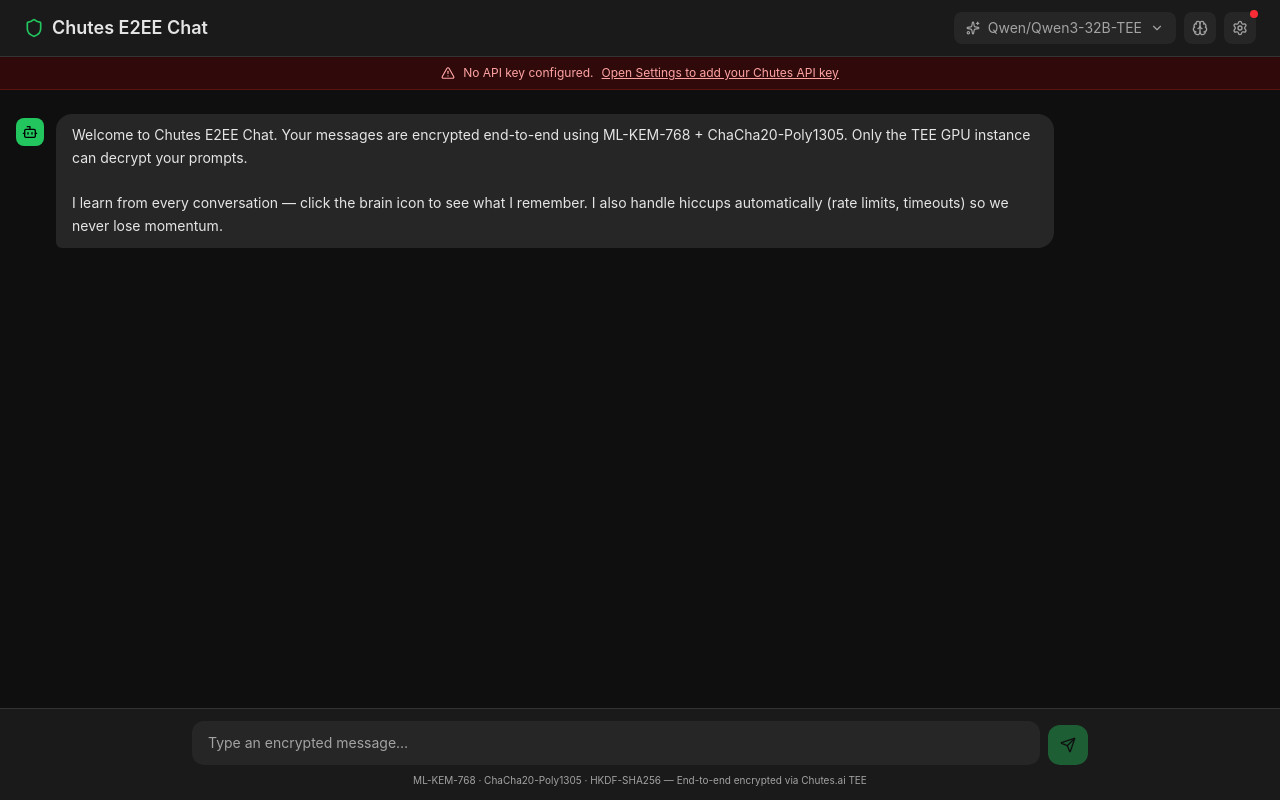
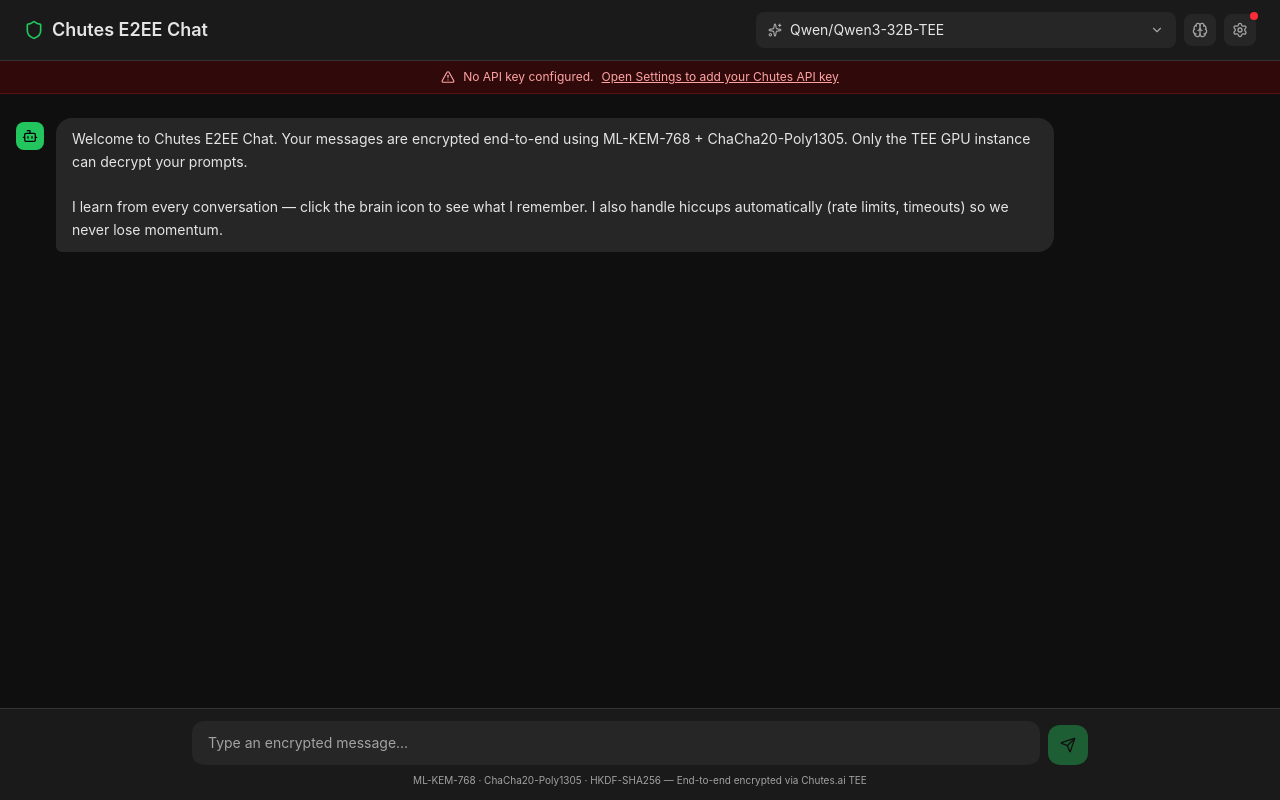
Before and after one commit to alex-drocks/chutes-e2ee-chat, a Next.js app in the folder renderer/: page / in a window 1280 px wide. Built offline with nearby package versions, Linux system fonts and the light colour scheme.

Commit message:
feat(chat): enhance model selection with search functionality and keyboard navigation

```diff
--- a/renderer/src/components/ChatPage.tsx
+++ b/renderer/src/components/ChatPage.tsx
@@ -1,6 +1,6 @@
 'use client';
 
-import { useState, useRef, useEffect, useCallback } from 'react';
+import { useState, useRef, useEffect, useCallback, useMemo } from 'react';
 import {
   Send,
   Square,
@@ -85,6 +85,8 @@
   const [modelStatsLoading, setModelStatsLoading] = useState(false);
   const [modelStatsError, setModelStatsError] = useState('');
   const [showModelMenu, setShowModelMenu] = useState(false);
+  const [modelQuery, setModelQuery] = useState('');
+  const [highlightedModelIndex, setHighlightedModelIndex] = useState(0);
   const [showSettings, setShowSettings] = useState(false);
   const [apiKey, setApiKey] = useState('');
   const [apiKeySaved, setApiKeySaved] = useState(false);
@@ -97,6 +99,7 @@
 
   const messagesEndRef = useRef<HTMLDivElement>(null);
   const inputRef = useRef<HTMLTextAreaElement>(null);
+  const modelInputRef = useRef<HTMLInputElement>(null);
   const menuRef = useRef<HTMLDivElement>(null);
   const settingsRef = useRef<HTMLDivElement>(null);
   const requestIdRef = useRef<string | null>(null);
@@ -118,6 +121,14 @@
       }
     }
   }, []);
+
+  const selectModel = useCallback((nextModel: string) => {
+    setModel(nextModel);
+    setModelQuery('');
+    setHighlightedModelIndex(0);
+    setShowModelMenu(false);
+    modelInputRef.current?.blur();
+  }, [setModel]);
 
   const applyApiKeyStatus = useCallback((res: any) => {
     if (!res.ok) {
@@ -208,14 +219,86 @@
   /* ── Close menus on outside click ───────────────────────────────────────── */
   useEffect(() => {
     function handleClick(e: MouseEvent) {
-      if (menuRef.current && !menuRef.current.contains(e.target as Node))
+      if (menuRef.current && !menuRef.current.contains(e.target as Node)) {
         setShowModelMenu(false);
+        setModelQuery('');
+        setHighlightedModelIndex(0);
+      }
       if (settingsRef.current && !settingsRef.current.contains(e.target as Node))
         setShowSettings(false);
     }
     document.addEventListener('mousedown', handleClick);
     return () => document.removeEventListener('mousedown', handleClick);
   }, []);
+
+  const filteredModels = useMemo(() => {
+    const query = modelQuery.trim().toLowerCase();
+    if (!query) return models;
+    const terms = query.split(/\s+/).filter(Boolean);
+    return models.filter((m) => {
+      const lower = m.toLowerCase();
+      return terms.every((term) => lower.includes(term));
+    });
+  }, [modelQuery, models]);
+
+  useEffect(() => {
+    setHighlightedModelIndex((idx) => {
+      if (filteredModels.length === 0) return 0;
+      return Math.min(idx, filteredModels.length - 1);
+    });
+  }, [filteredModels.length]);
+
+  const openModelMenu = useCallback(() => {
+    const currentIndex = filteredModels.indexOf(model);
+    setHighlightedModelIndex(currentIndex >= 0 ? currentIndex : 0);
+    setShowModelMenu(true);
+  }, [filteredModels, model]);
+
+  const handleModelKeyDown = useCallback((e: React.KeyboardEvent<HTMLInputElement>) => {
+    if (e.key === 'ArrowDown') {
+      e.preventDefault();
+      setShowModelMenu(true);
+      setHighlightedModelIndex((idx) => {
+        if (filteredModels.length === 0) return 0;
+        return (idx + 1) % filteredModels.length;
+      });
+      return;
+    }
+
+    if (e.key === 'ArrowUp') {
+      e.preventDefault();
+      setShowModelMenu(true);
+      setHighlightedModelIndex((idx) => {
+        if (filteredModels.length === 0) return 0;
+        return (idx - 1 + filteredModels.length) % filteredModels.length;
+      });
+      return;
+    }
+
+    if (e.key === 'Enter') {
+      e.preventDefault();
+      const nextModel = filteredModels[highlightedModelIndex] || filteredModels[0];
+      if (nextModel) {
+        selectModel(nextModel);
+      }
+      return;
+    }
+
+    if (e.key === 'Escape') {
+      e.preventDefault();
+      setShowModelMenu(false);
+      setModelQuery('');
+      setHighlightedModelIndex(0);
+      modelInputRef.current?.blur();
+    }
+  }, [filteredModels, highlightedModelIndex, selectModel]);
+
+  useEffect(() => {
+    if (!showModelMenu || filteredModels.length === 0) return;
+    document
+      .getElementById(`model-option-${highlightedModelIndex}`)
+      ?.scrollIntoView({ block: 'nearest' });
+  }, [filteredModels.length, highlightedModelIndex, showModelMenu]);
 
   /* ── Auto-resize textarea ───────────────────────────────────────────────── */
   useEffect(() => {
@@ -814,40 +897,92 @@
         <div className="flex items-center gap-2">
           {/* Model picker */}
           <div className="relative" ref={menuRef}>
-            <button
-              onClick={() => setShowModelMenu(!showModelMenu)}
-              className="flex items-center gap-2 px-3 py-1.5 rounded-lg bg-[var(--bg-tertiary)] text-sm text-[var(--text-secondary)] hover:text-[var(--text-primary)] transition-colors"
+            <div
+              role="combobox"
+              aria-expanded={showModelMenu}
+              aria-controls="model-options"
+              aria-haspopup="listbox"
+              aria-activedescendant={showModelMenu && filteredModels.length > 0 ? `model-option-${highlightedModelIndex}` : undefined}
+              className="flex h-9 w-[420px] max-w-[48vw] items-center gap-2 rounded-lg bg-[var(--bg-tertiary)] px-3 text-sm text-[var(--text-secondary)] transition-colors focus-within:ring-1 focus-within:ring-[var(--accent)] hover:text-[var(--text-primary)]"
+              onMouseDown={(e) => {
+                if (e.target === e.currentTarget) {
+                  e.preventDefault();
+                  modelInputRef.current?.focus();
+                  openModelMenu();
+                }
+              }}
             >
               <Sparkles className="w-3.5 h-3.5" />
-              <span className="flex min-w-0 flex-col items-start">
-                <span className="max-w-[200px] truncate">{model}</span>
+              <input
+                ref={modelInputRef}
+                value={showModelMenu ? modelQuery : model}
+                onFocus={openModelMenu}
+                onChange={(e) => {
+                  setModelQuery(e.target.value);
+                  setHighlightedModelIndex(0);
+                  setShowModelMenu(true);
+                }}
+                onKeyDown={handleModelKeyDown}
+                aria-autocomplete="list"
+                className="min-w-0 flex-1 bg-transparent text-sm text-[var(--text-primary)] outline-none placeholder-[var(--text-secondary)]"
+                placeholder="Search models"
+                spellCheck={false}
+              />
               <ModelStatsLine
                 stats={selectedModelStats}
                 loading={modelStatsLoading && !selectedModelStats}
                 error={modelStatsError}
+                className="hidden shrink-0 sm:inline"
               />
-              </span>
+              <button
+                type="button"
+                onClick={() => {
+                  modelInputRef.current?.focus();
+                  if (showModelMenu) {
+                    setShowModelMenu(false);
+                    setModelQuery('');
+                  } else {
+                    openModelMenu();
+                  }
+                }}
+                className="shrink-0 text-[var(--text-secondary)] hover:text-[var(--text-primary)]"
+                tabIndex={-1}
+              >
                 <ChevronDown className="w-3.5 h-3.5" />
               </button>
+            </div>
             {showModelMenu && (
-              <div className="absolute right-0 top-full mt-1 w-80 rounded-lg bg-[var(--bg-secondary)] border border-[var(--border)] shadow-xl z-50 py-1 max-h-80 overflow-auto">
-                {models.map((m) => (
+              <div id="model-options" role="listbox" className="absolute right-0 top-full mt-1 w-[420px] max-w-[80vw] rounded-lg bg-[var(--bg-secondary)] border border-[var(--border)] shadow-xl z-50 py-1 max-h-80 overflow-auto">
+                {filteredModels.length > 0 ? (
+                  filteredModels.map((m, i) => {
+                    const active = i === highlightedModelIndex;
+                    const selected = m === model;
+                    return (
                       <button
                         key={m}
-                    onClick={() => { setModel(m); setShowModelMenu(false); }}
-                    className={`w-full text-left px-3 py-2 text-sm hover:bg-[var(--bg-tertiary)] transition-colors ${
-                      m === model ? 'text-[var(--accent)]' : 'text-[var(--text-secondary)]'
-                    }`}
+                        id={`model-option-${i}`}
+                        role="option"
+                        aria-selected={selected}
+                        onMouseEnter={() => setHighlightedModelIndex(i)}
+                        onMouseDown={(e) => e.preventDefault()}
+                        onClick={() => selectModel(m)}
+                        className={`flex w-full items-center justify-between gap-3 px-3 py-2 text-left text-sm transition-colors ${
+                          active ? 'bg-[var(--bg-tertiary)]' : ''
+                        } ${selected ? 'text-[var(--accent)]' : 'text-[var(--text-secondary)]'}`}
                       >
-                    <span className="flex items-center justify-between gap-3">
-                      <span className="min-w-0">
-                        <span className="block truncate">{m}</span>
+                        <span className="min-w-0 flex-1 truncate">{m}</span>
+                        <span className="flex shrink-0 items-center gap-2">
                           <ModelStatsLine stats={modelStats[m]} />
-                      </span>
-                      {m === model && <Check className="w-3.5 h-3.5 shrink-0" />}
+                          {selected && <Check className="w-3.5 h-3.5 shrink-0" />}
                         </span>
                       </button>
-                ))}
+                    );
+                  })
+                ) : (
+                  <div className="px-3 py-2 text-sm text-[var(--text-secondary)] opacity-70">
+                    No matching models
+                  </div>
+                )}
               </div>
             )}
           </div>
@@ -1071,17 +1206,19 @@
   stats,
   loading = false,
   error = '',
+  className = '',
 }: {
   stats?: ChutesModelStats;
   loading?: boolean;
   error?: string;
+  className?: string;
 }) {
   if (!stats) {
     if (loading) {
-      return <span className="text-[10px] leading-tight opacity-50">Loading stats...</span>;
+      return <span className={`text-[10px] leading-tight opacity-50 ${className}`}>Loading stats...</span>;
     }
     if (error) {
-      return <span className="text-[10px] leading-tight opacity-40">Stats unavailable</span>;
+      return <span className={`text-[10px] leading-tight opacity-40 ${className}`}>Stats unavailable</span>;
     }
     return null;
   }
@@ -1092,7 +1229,7 @@
 
   return (
     <span
-      className="text-[10px] leading-tight text-[var(--text-secondary)] opacity-70"
+      className={`text-[10px] leading-tight text-[var(--text-secondary)] opacity-70 ${className}`}
       title={`Daily average from ${stats.date}${stats.totalRequests ? ` across ${stats.totalRequests.toLocaleString()} requests` : ''}`}
     >
       {tps ? `${tps} TPS` : 'TPS n/a'}
```
Lines whose indentation alone changed are shown as unchanged.
